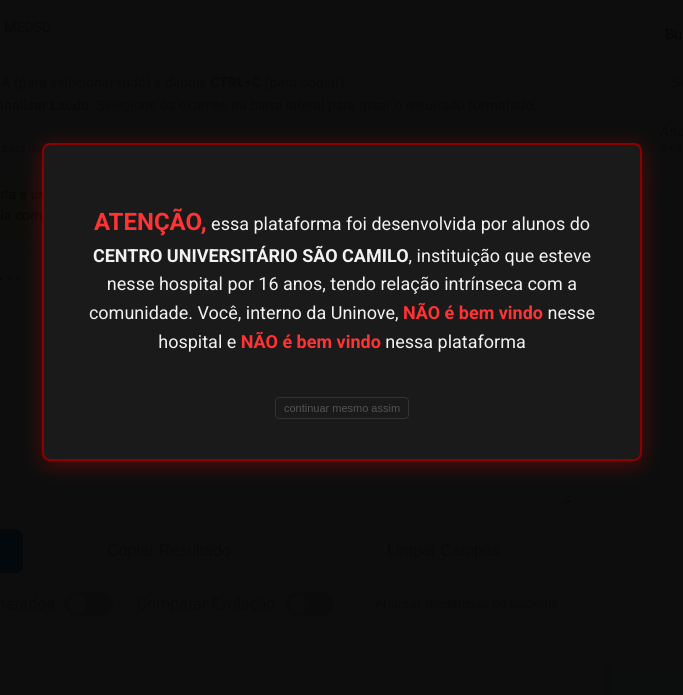
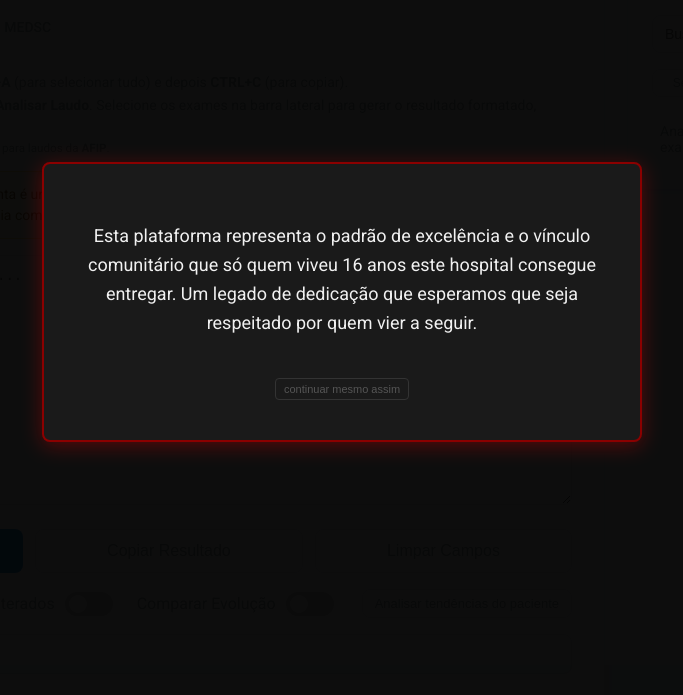
Before and after one commit to Viola-25/viola-25.github.io, a plain HTML site: page index.html in a window 1280 px wide. Shown: the part 98-793 px from the top of the page, without its empty margins (298-981 px from the left). Drawn offline with Linux system fonts and the light colour scheme.

Commit message:
Update index.html

```diff
--- a/index.html
+++ b/index.html
@@ -568,7 +568,7 @@
     <div id="indignation-overlay" style="position: fixed; top: 0; left: 0; width: 100%; height: 100%; background-color: rgba(0, 0, 0, 0.95); z-index: 10000; display: flex; justify-content: center; align-items: center; font-family: 'Roboto', sans-serif;">
         <div style="background-color: #1a1a1a; border: 2px solid #8b0000; padding: 40px; max-width: 600px; width: 90%; text-align: center; border-radius: 8px; box-shadow: 0 4px 20px rgba(255, 0, 0, 0.3);">
             <p style="color: #f1f1f1; font-size: 18px; line-height: 1.6; margin-bottom: 40px; text-align: center;">
-                <strong style="color: #ff3333; font-size: 24px;">ATENÇÃO,</strong> essa plataforma foi desenvolvida por alunos do <strong>CENTRO UNIVERSITÁRIO SÃO CAMILO</strong>, instituição que esteve nesse hospital por 16 anos, tendo relação intrínseca com a comunidade. Você, interno da Uninove, <strong style="color: #ff3333;">NÃO é bem vindo</strong> nesse hospital e <strong style="color: #ff3333;">NÃO é bem vindo</strong> nessa plataforma
+                Esta plataforma representa o padrão de excelência e o vínculo comunitário que só quem viveu 16 anos este hospital consegue entregar. Um legado de dedicação que esperamos que seja respeitado por quem vier a seguir.
             </p>
             <button id="btn-close-indignation" style="background: transparent; border: 1px solid #333; color: #555; padding: 4px 8px; font-size: 11px; cursor: pointer; border-radius: 4px; transition: all 0.2s;" onmouseover="this.style.color='#888'; this.style.borderColor='#555';" onmouseout="this.style.color='#555'; this.style.borderColor='#333';">continuar mesmo assim</button>
         </div>
```
